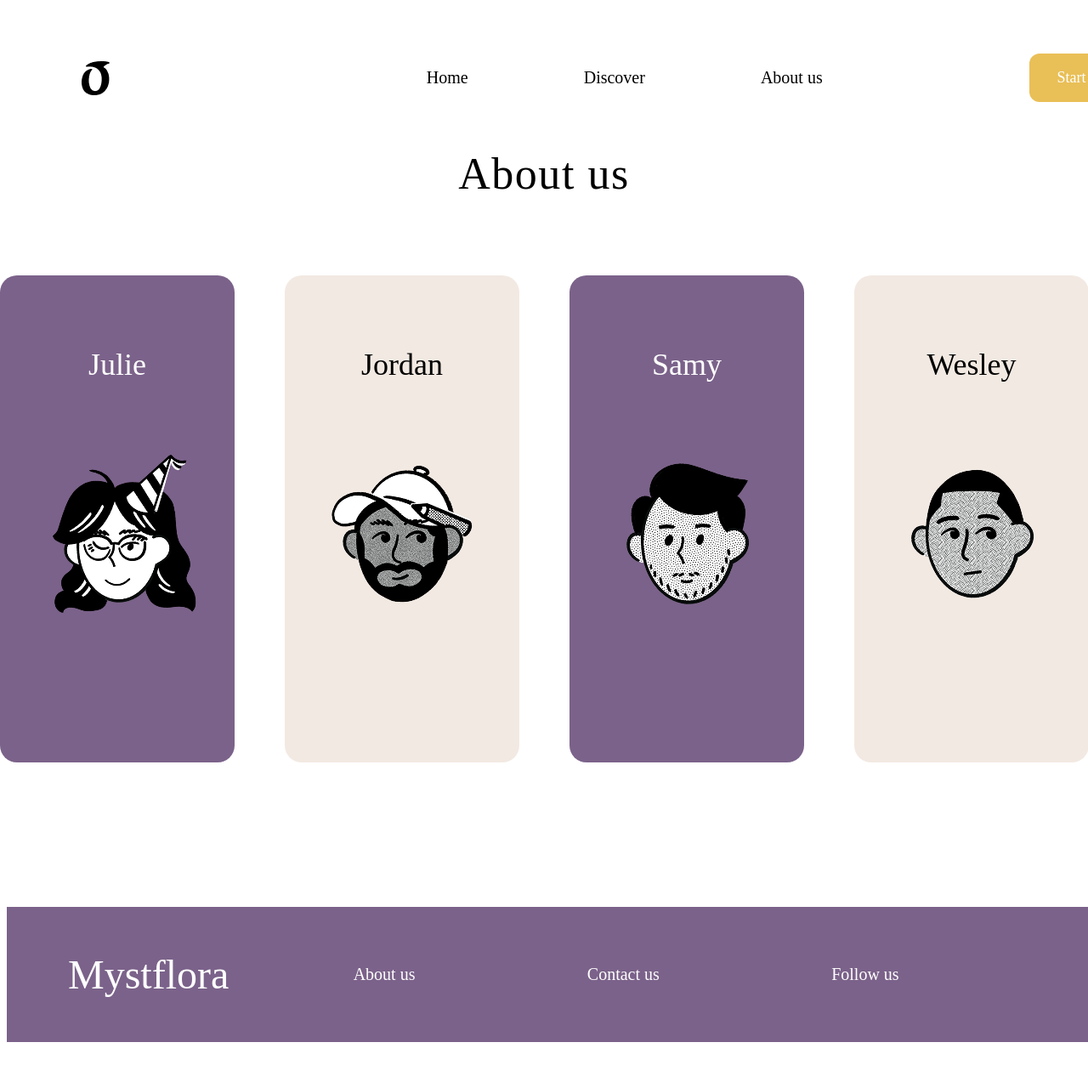
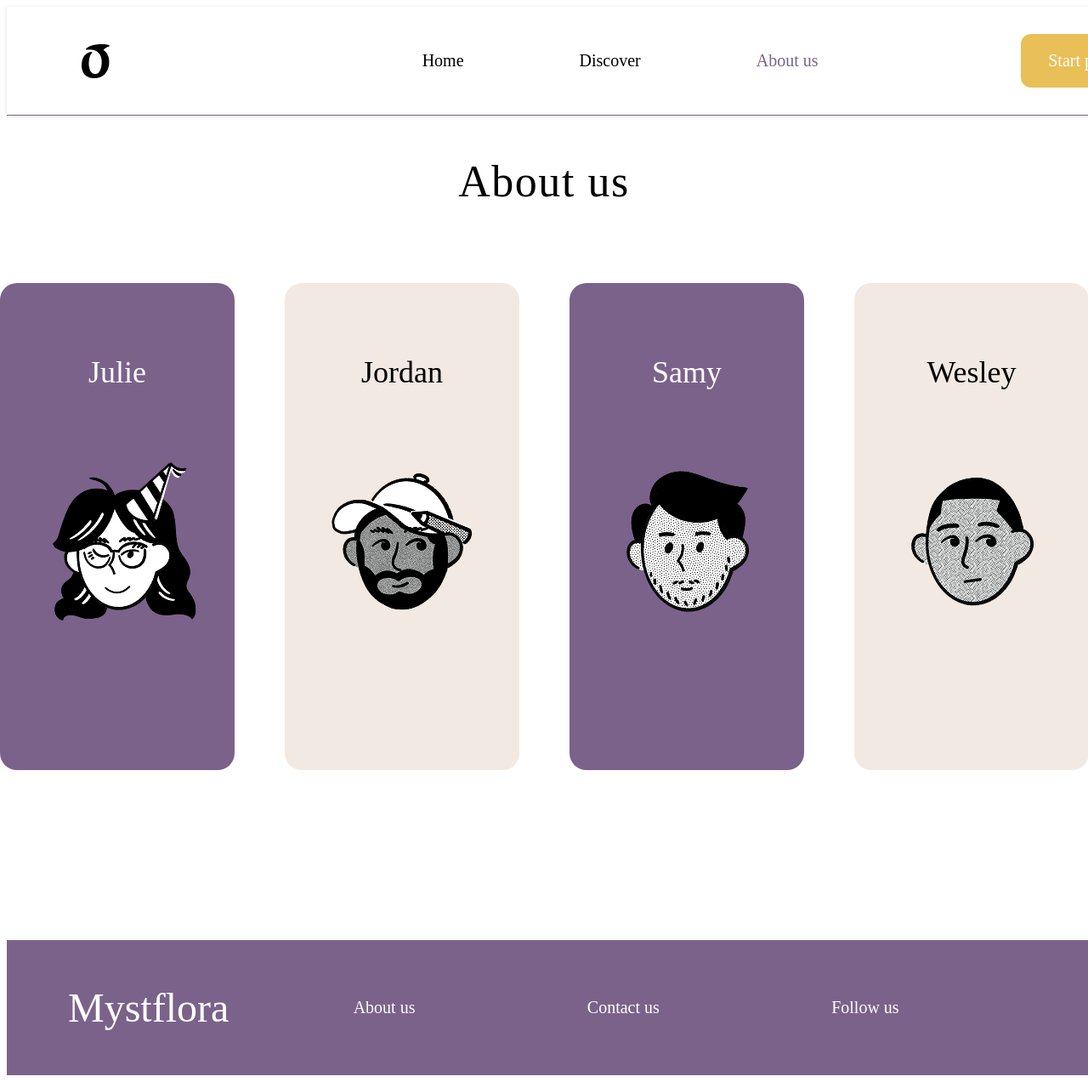
Before and after one commit to samychaby-oss/projet-site-vitrine, a plain HTML site: page about/index.html in a window 1280 px wide. Shown: the top 1273 px of the page at 85% size. Before the commit the page ends 1234 px from the top, so only its background shows below. Drawn offline with Linux system fonts and the light colour scheme; a web font is replaced by a local one.

Commit message:
About us almost done

```diff
--- a/about/about_stylesheet.css
+++ b/about/about_stylesheet.css
@@ -1,5 +1,15 @@
+a {
+  text-decoration: none;
+  color: #000;
+}
+
 .header {
-  display: inline-flex;
+  border-bottom: 0.5px solid var(--main, #7b628a);
+  background: var(--white, #fff);
+  box-shadow: 0 1px 4px 0 rgba(123, 98, 138, 0.25);
+  position: sticky;
+  top: 0px;
+  left: 0px;
   min-width: 1280px;
   padding: 16px 80px;
   display: flex;
@@ -7,12 +17,7 @@
   justify-content: center;
   align-items: center;
   gap: 8px;
-}
-
-.main-content {
-  margin-bottom: 0px;
-  display: flex;
-  justify-content: center;
+  z-index: 20;
 }
 
 .nav-bar {
@@ -44,14 +49,36 @@
   font-weight: 500;
   line-height: normal;
   display: flex;
-  padding: 28px 56px;
+  padding: 12px 24px;
   justify-content: center;
   align-items: center;
-  gap: 8px;
 }
 
 .btn-header {
   color: var(--black, #000);
+  display: flex;
+  padding: 16px 32px;
+  justify-content: center;
+  align-items: center;
+  border-radius: 8px;
+}
+
+.btn-page {
+  color: var(--black, #7b628a);
+  display: flex;
+  font-size: 20px;
+  padding: 16px 32px;
+  justify-content: center;
+  align-items: center;
+  border-radius: 8px;
+}
+
+.btn-header:hover {
+  background-color: var(--main, #7b628a);
+  color: #fff;
+  a {
+    color: #fff;
+  }
 }
 
 .btn-accent {
@@ -63,11 +90,15 @@
   align-items: center;
 }
 
+.btn-accent:hover {
+  background: #6e5415;
+}
+
 .btn-cta-header {
   color: var(--white, #fff);
   text-align: center;
   font-family: Futura;
-  font-size: 18px;
+  font-size: 20px;
   font-style: normal;
   font-weight: 500;
   line-height: normal;
@@ -76,8 +107,16 @@
 .logo-dark-small {
   width: 48px;
   height: 48px;
-  aspect-ratio: 1/1;
+
   background-image: url(asset/logo/small-dark.png);
+}
+
+.main-content {
+  margin-top: 48px;
+  gap: 64px;
+  display: flex;
+  flex-direction: column;
+  align-items: center;
 }
 
 .about-1280 {
@@ -250,7 +289,8 @@
 
 .footer-1280 {
   background: var(--main, #7b628a);
-  margin-top: 170px;
+  margin-top: 200px;
+
   display: flex;
   min-width: 1280px;
   padding: 4px 72px;
@@ -273,7 +313,20 @@
 }
 
 .btn-footer {
-  color: var(--white, #fff);
+  display: flex;
+  padding: 16px 32px;
+  justify-content: center;
+  align-items: center;
+  border-radius: 8px;
+  a {
+    text-decoration: none;
+    color: #fff;
+  }
+}
+
+.btn-footer:hover {
+  background-color: var(--main, #4a3557);
+  border-radius: 12px;
 }
 
 .logo-footer {
@@ -286,6 +339,6 @@
 .logo-light-small {
   width: 48px;
   height: 48px;
-  aspect-ratio: 1/1;
+
   background-image: url(asset/logo/small-light.png);
 }
--- a/about/index.html
+++ b/about/index.html
@@ -14,9 +14,13 @@
           <div class="logo-dark-small"></div>
         </div>
         <div class="nav-bar-buttons">
-          <div class="btn"><p class="btn-header">Home</p></div>
-          <div class="btn"><p class="btn-header">Discover</p></div>
-          <div class="btn"><p class="btn-header">About us</p></div>
+          <div class="btn">
+            <div class="btn-header"><a href=""></a> Home</div>
+          </div>
+          <div class="btn"><div class="btn-header">Discover</div></div>
+          <div class="btn">
+            <div class="btn-page">About us</div>
+          </div>
         </div>
         <div class="btn-accent">
           <p class="btn-cta-header">Start playing</p>
@@ -73,9 +77,15 @@
     </div>
     <div class="footer-1280">
       <p class="game-title">Mystflora</p>
-      <div class="btn"><p class="btn-footer">About us</p></div>
-      <div class="btn"><p class="btn-footer">Contact us</p></div>
-      <div class="btn"><p class="btn-footer">Follow us</p></div>
+      <div class="btn">
+        <div class="btn-footer"><a href="">About us</a></div>
+      </div>
+      <div class="btn">
+        <div class="btn-footer"><a href="">Contact us</a></div>
+      </div>
+      <div class="btn">
+        <div class="btn-footer"><a href="">Follow us</a></div>
+      </div>
       <div class="logo-footer">
         <div class="logo-light-small"></div>
       </div>
```
Also changed, not shown: 1 other file.
